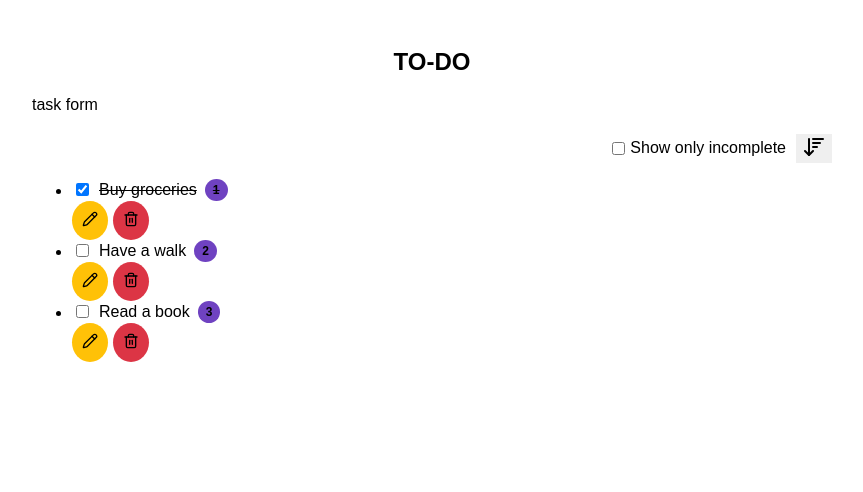
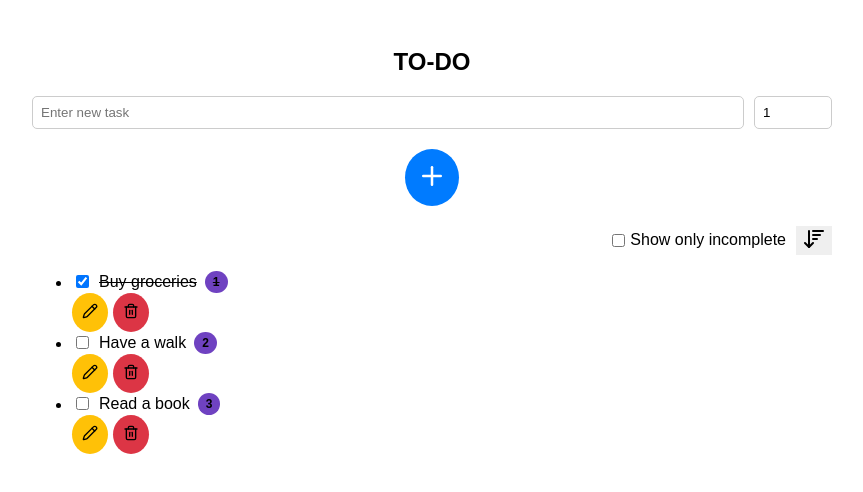
Before and after one commit to IALikhon/To-Do, a React (Vite) app: page / in a window 1280 px wide. Shown: the top 492 px of the page, without its empty margins (208-1071 px from the left). Built offline with nearby package versions, Linux system fonts and the light colour scheme.

Commit message:
Task form implemented

```diff
--- a/src/App.jsx
+++ b/src/App.jsx
@@ -27,6 +27,11 @@
 
   const [showOnlyIncomplete, setShowOnlyIncomplete] = useState(false);
 
+  const addTask = (newTask) => {
+    const updatedTasks = [...tasks, newTask];
+    setTasks(updatedTasks);
+  }
+
   const sortTasks = () => {
     const sortedTasks = [...tasks].sort((a,b) => a.priority - b.priority);
 
@@ -43,7 +48,7 @@
       }}
     >
       <h2 style={{ textAlign: "center" }}>TO-DO</h2>
-      <TaskForm />
+      <TaskForm addTask={addTask}/>
       <TaskControl
         showOnlyIncomplete={showOnlyIncomplete}
         setShowOnlyIncomplete={setShowOnlyIncomplete}
--- a/src/components/TaskForm.jsx
+++ b/src/components/TaskForm.jsx
@@ -1,10 +1,75 @@
+import { Plus } from "lucide-react";
+import { useState } from "react";
 
-const TaskForm = () => {
-    return(
-        <div>
-            task form
-        </div>
-    )
-}
+const TaskForm = ({addTask}) => {
+    const [newTask, setNewTask] = useState("");
+    const [newPriority, setNewPriority] = useState(1);
+
+    const handleSubmit = () => {
+        if(newTask.trim()) {
+            addTask({
+                id: Date.now(),
+                text: newTask,
+                priority: newPriority,
+                done: false,
+            })
+
+            setNewTask("");
+            setNewPriority(1);
+        }
+    }
+
+  const inputStyle = {
+    padding: "8px",
+    borderRadius: "5px",
+    border: "1px solid #ccc",
+  };
+  return (
+    <div>
+      <div
+        style={{
+          display: "flex",
+          gap: "10px",
+        }}
+      >
+        <input
+          type="text"
+          placeholder="Enter new task"
+          value={newTask}
+          onChange={(e) => setNewTask(e.target.value)}
+          style={{
+            ...inputStyle,
+            flexGrow: 1,
+          }}
+        />
+        <input
+          type="number"
+          min="1"
+          value={newPriority}
+          onChange={(e) => setNewPriority(Number(e.target.value))}
+          style={{
+            ...inputStyle,
+            width: "3.75rem",
+          }}
+        />
+      </div>
+      <button
+      onClick={handleSubmit}
+        style={{
+          display: "block",
+          margin: "20px auto 0",
+          borderRadius: "50%",
+          backgroundColor: "#007bff",
+          color: "white",
+          padding: "12px",
+          border: "none",
+          cursor: "pointer",
+        }}
+      >
+        <Plus size={30} />
+      </button>
+    </div>
+  );
+};
 
 export default TaskForm;
```
